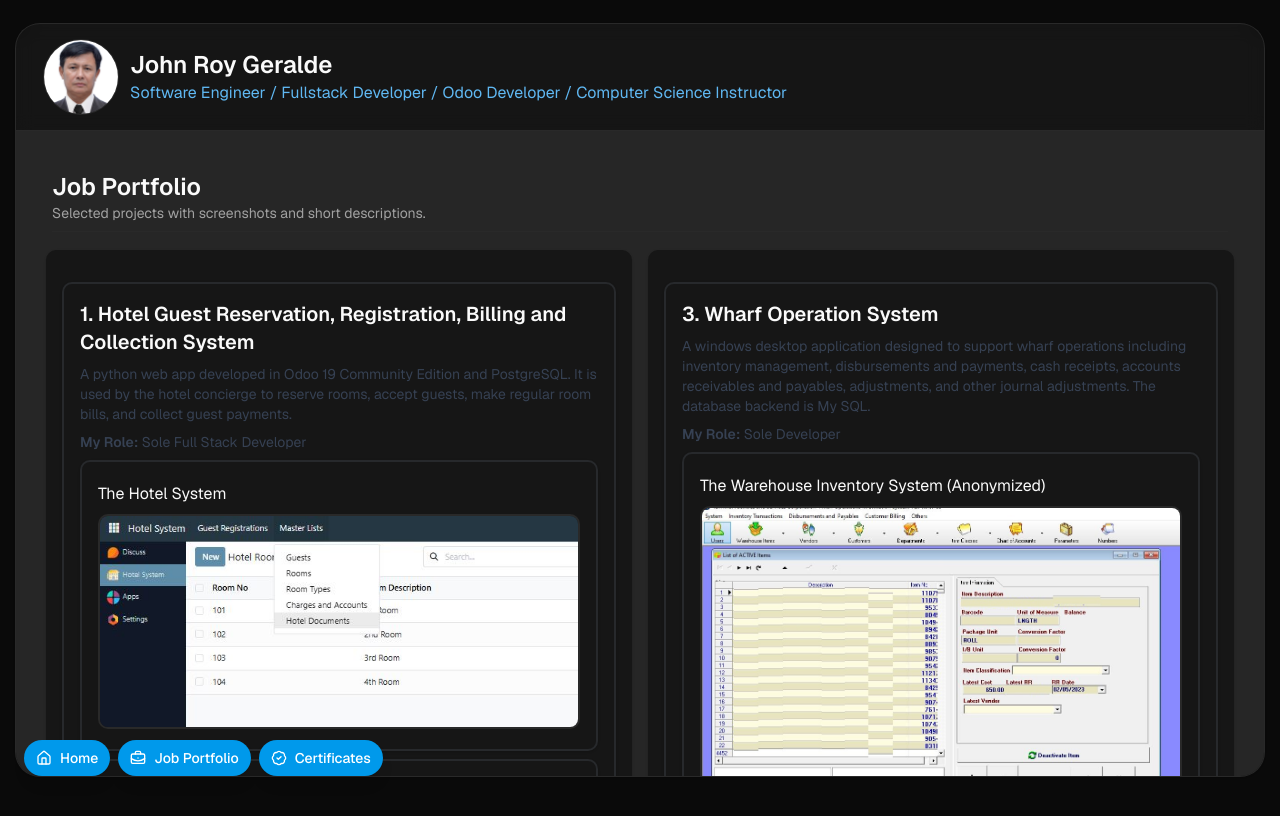
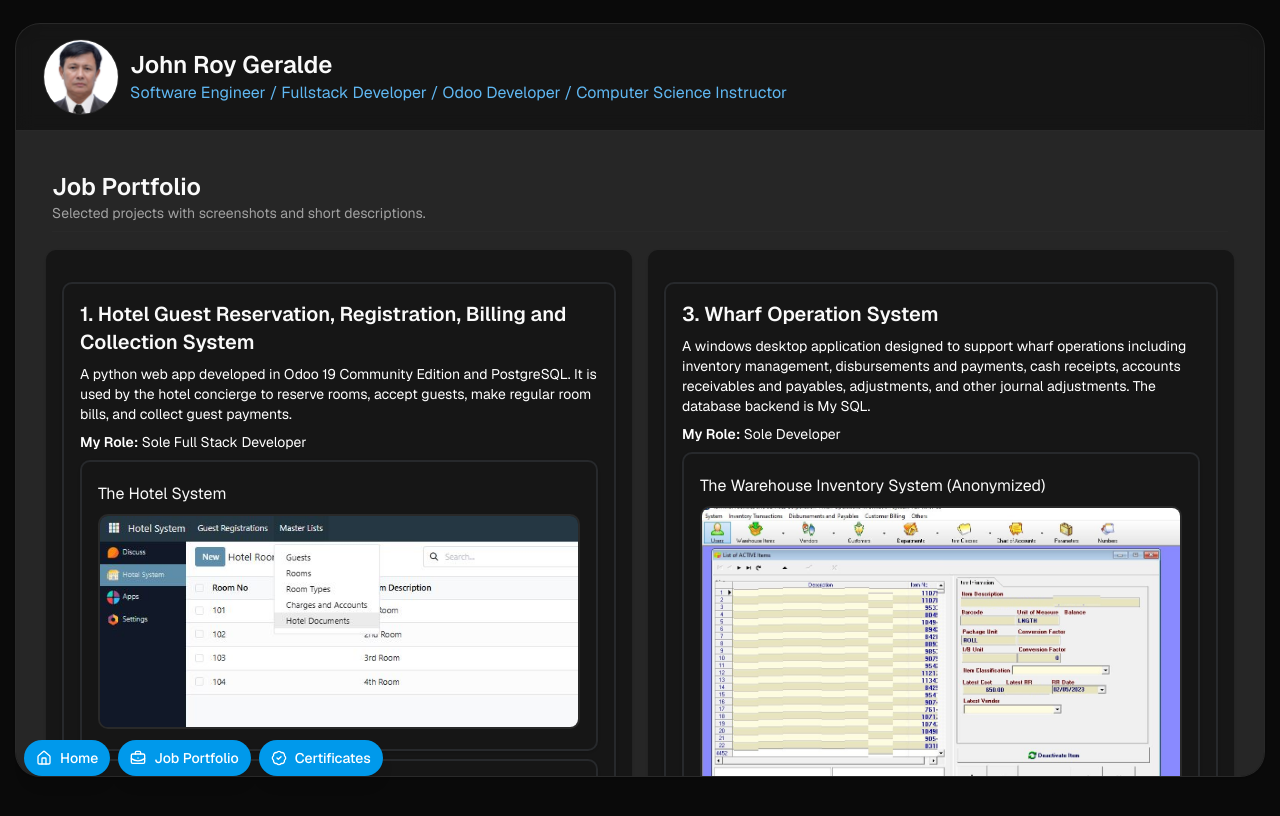
Before and after one commit to jrgeralde/johnroygeraldevercelappnew, a Next.js app: page /myjobportfolio in a window 1280 px wide. Shown: the top 816 px of the page. Built offline with nearby package versions, Linux system fonts and the light colour scheme; no server answers.

Commit message:
improve fonts

```diff
--- a/app/(dashboard)/myjobportfolio/page.tsx
+++ b/app/(dashboard)/myjobportfolio/page.tsx
@@ -17,11 +17,11 @@ export default function MyJobPortfolioPage() {
             <h2 className="mb-2 text-xl font-semibold">
               1. Hotel Guest Reservation, Registration, Billing and Collection System
             </h2>
-            <p className="mb-2 text-sm text-gray-700">
+            <p className="mb-2 text-sm text-gray-700 dark:text-white">
               A python web app developed in Odoo 19 Community Edition and PostgreSQL. It is used by the hotel concierge
               to reserve rooms, accept guests, make regular room bills, and collect guest payments.
             </p>
-            <p className="mb-2 text-sm text-gray-700">
+            <p className="mb-2 text-sm text-gray-700 dark:text-white">
               <span className="font-semibold">My Role:</span> Sole Full Stack Developer
             </p>
 
@@ -76,12 +76,12 @@ export default function MyJobPortfolioPage() {
 
           <article className="mt-4 mb-4 rounded-lg bg-white p-4 shadow border-2 border-gray-500/20 transform hover:scale-105 transition-transform duration-200">
             <h2 className="mb-2 text-xl font-semibold">2. Student Registration, Billing and Collection System</h2>
-            <p className="mb-2 text-sm text-gray-700">
+            <p className="mb-2 text-sm text-gray-700 dark:text-white">
               The revenue component of a school management system used to generate student bills upon enrollment, collect
               payments, and make corresponding adjustments for discounts and scholarships. It generates student
               registration summaries and cash collection and adjustments. The database backend is MS SQL server.
             </p>
-            <p className="mb-2 text-sm text-gray-700">
+            <p className="mb-2 text-sm text-gray-700 dark:text-white">
               <span className="font-semibold">My Role:</span> Sole Developer
             </p>
 
@@ -138,12 +138,12 @@ export default function MyJobPortfolioPage() {
         <div className="w-full rounded-lg bg-white p-4 shadow md:w-[50%]">
           <article className="mt-4 mb-4 rounded-lg bg-white p-4 shadow border-2 border-gray-500/20 transform hover:scale-105 transition-transform duration-200">
             <h2 className="mb-2 text-xl font-semibold">3. Wharf Operation System</h2>
-            <p className="mb-2 text-sm text-gray-700">
+            <p className="mb-2 text-sm text-gray-700 dark:text-white">
               A windows desktop application designed to support wharf operations including inventory management,
               disbursements and payments, cash receipts, accounts receivables and payables, adjustments, and other
               journal adjustments. The database backend is My SQL.
             </p>
-            <p className="mb-2 text-sm text-gray-700">
+            <p className="mb-2 text-sm text-gray-700 dark:text-white">
               <span className="font-semibold">My Role:</span> Sole Developer
             </p>
 
@@ -222,12 +222,12 @@ export default function MyJobPortfolioPage() {
 
           <article className="mt-4 mb-4 rounded-lg bg-white p-4 shadow border-2 border-gray-500/20 transform hover:scale-105 transition-transform duration-200">
             <h2 className="mb-2 text-xl font-semibold">4. Company Payroll System</h2>
-            <p className="mb-2 text-sm text-gray-700">
+            <p className="mb-2 text-sm text-gray-700 dark:text-white">
               A windows desktop app used to generate semi monthly payroll based on an employee 201 list. It also uses
               lookup tables to compute government required premiums. It has an email facility to send individual payslips
               by email. The database backend is My SQL.
             </p>
-            <p className="mb-2 text-sm text-gray-700">
+            <p className="mb-2 text-sm text-gray-700 dark:text-white">
               <span className="font-semibold">My Role:</span> Sole Developer
             </p>
 
```
